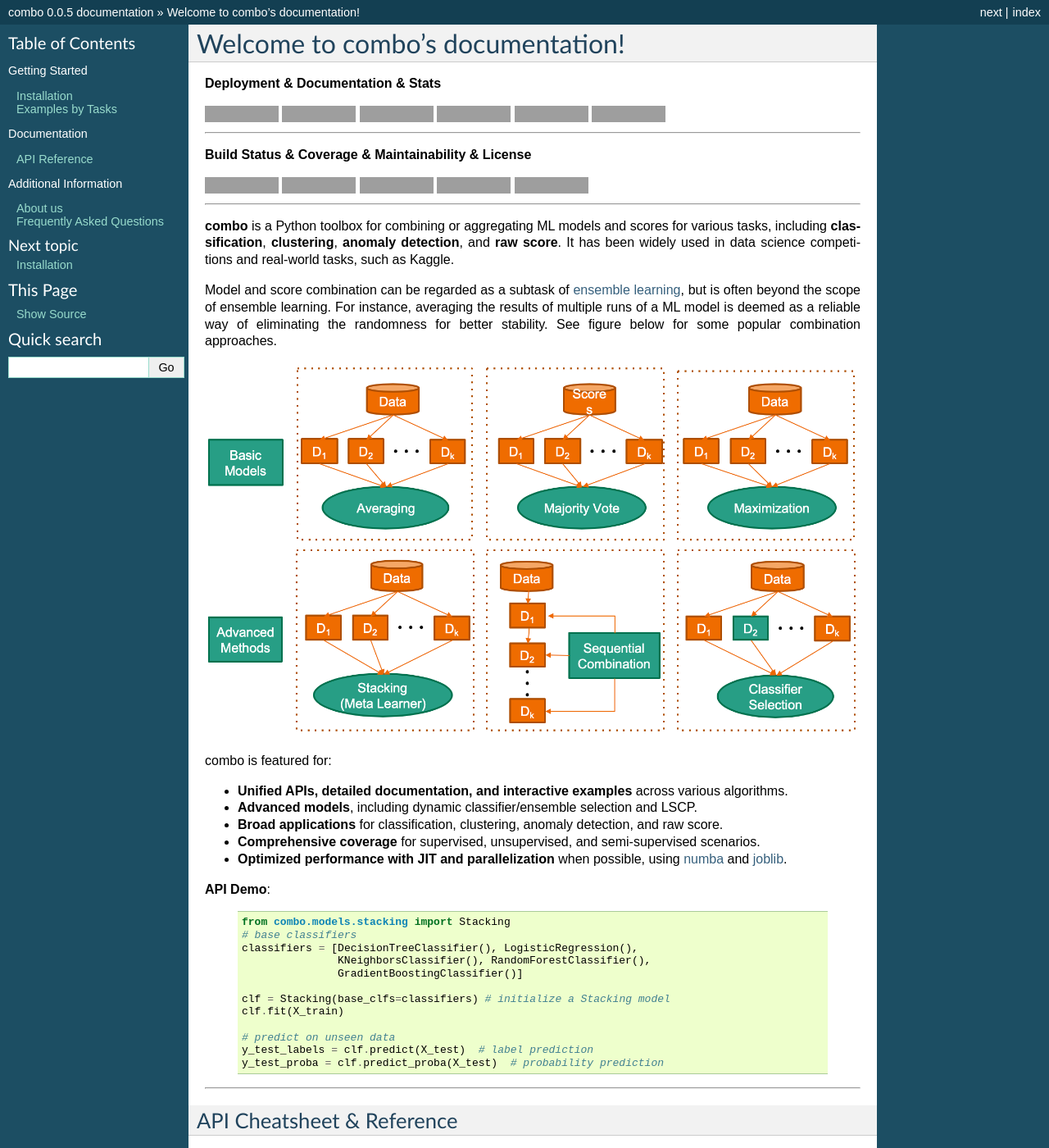
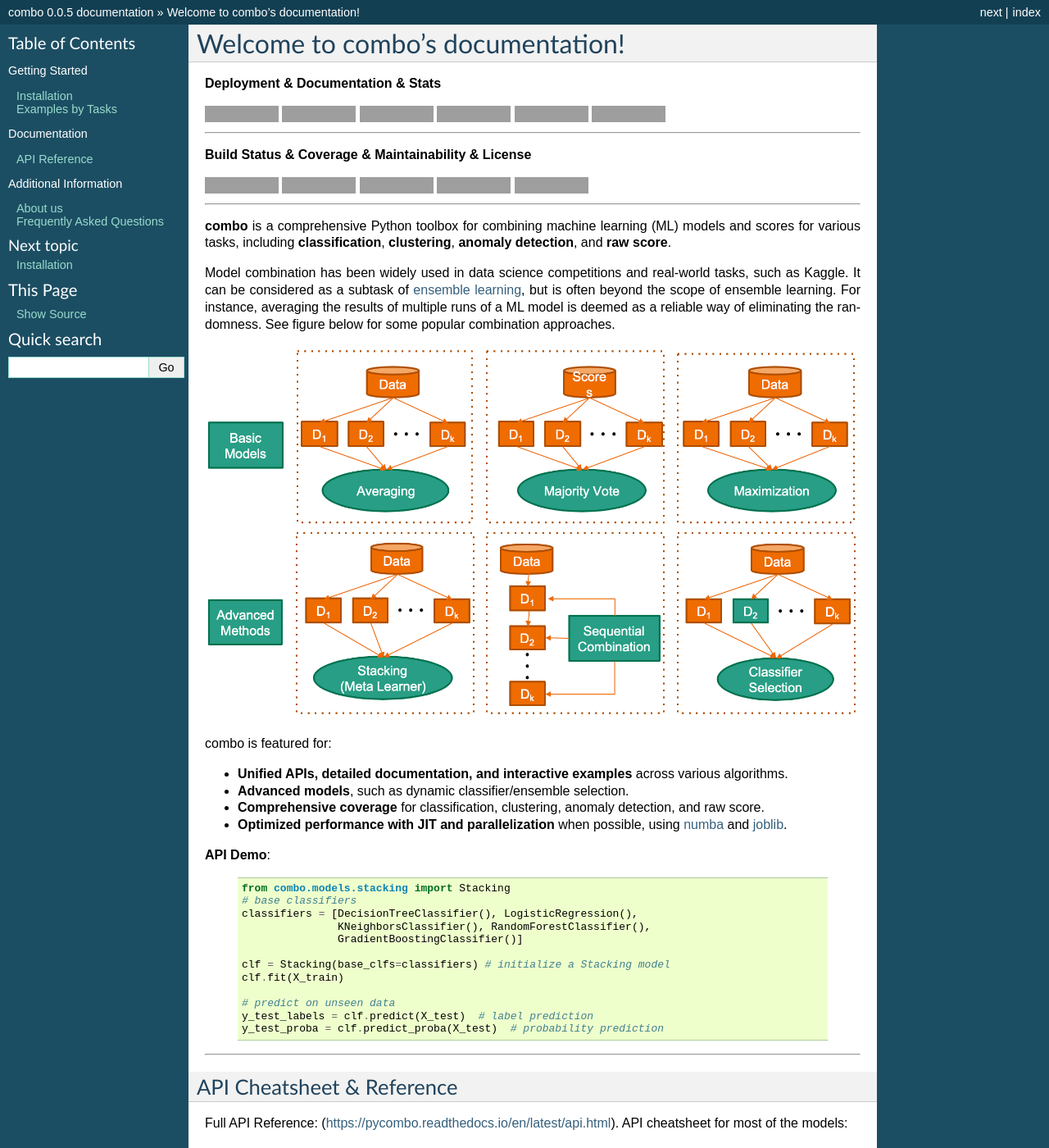
Before and after one commit to yzhao062/combo, a Sphinx documentation site: the page built from docs/index.rst, in a window 1280 px wide and 1400 px high, cut to the strip 0-1400 px from the top of the window. Shown: the whole strip at 82% size. Built offline with Sphinx 7.4.7, drawn with Linux system fonts in a browser that asks for light colours; formulas are drawn with MathJax 3; cross-references to code outside the pages are shown as plain code; grey boxes are pictures that could not be loaded.

```diff
--- a/CHANGES.txt
+++ b/CHANGES.txt
@@ -10,3 +10,4 @@
 v<0.0.5>, <07/27/2019> -- Add median combination and score_to_proba function.
 v<0.0.5>, <07/28/2019> -- Add Stacking (meta ensembling).
 v<0.0.6>, <07/29/2019> -- Enable Appveyor integration.
+v<0.0.6>, <07/29/2019> -- Update requirements file.
--- a/docs/example.rst
+++ b/docs/example.rst
@@ -128,7 +128,7 @@
 
        from combo.models.stacking import Stacking
 
-       clf = Stacking(base_clfs=classifiers, n_folds=4, shuffle_data=False,
+       clf = Stacking(base_estimators=classifiers, n_folds=4, shuffle_data=False,
                    keep_original=True, use_proba=False, random_state=random_state)
 
        clf.fit(X_train, y_train)
--- a/docs/index.rst
+++ b/docs/index.rst
@@ -73,16 +73,16 @@
 -----
 
 
-**combo** is a Python toolbox for combining or aggregating ML models and
-scores for various tasks, including **classification**, **clustering**,
-**anomaly detection**, and **raw score**. It has been widely used in data
-science competitions and real-world tasks, such as Kaggle.
+**combo** is a comprehensive Python toolbox for combining machine
+learning (ML) models and scores for various tasks, including **classification**,
+**clustering**, **anomaly detection**, and **raw score**.
 
-Model and score combination can be regarded as a subtask of
+Model combination has been widely used in data science competitions and
+real-world tasks, such as Kaggle. It can be considered as a subtask of
 `ensemble learning <https://en.wikipedia.org/wiki/Ensemble_learning>`_,
 but is often beyond the scope of ensemble learning. For instance,
 averaging the results of multiple runs of a ML model is deemed as
-a reliable way of eliminating the randomness for better stability. See
+a reliable way of eliminating the randomness. See
 figure below for some popular combination approaches.
 
 .. image:: https://raw.githubusercontent.com/yzhao062/combo/master/docs/figs/framework_demo.png
@@ -93,9 +93,8 @@
 combo is featured for:
 
 * **Unified APIs, detailed documentation, and interactive examples** across various algorithms.
-* **Advanced models**, including dynamic classifier/ensemble selection and LSCP.
-* **Broad applications** for classification, clustering, anomaly detection, and raw score.
-* **Comprehensive coverage** for supervised, unsupervised, and semi-supervised scenarios.
+* **Advanced models**, such as dynamic classifier/ensemble selection.
+* **Comprehensive coverage** for classification, clustering, anomaly detection, and raw score.
 * **Optimized performance with JIT and parallelization** when possible, using `numba <https://github.com/numba/numba>`_ and `joblib <https://github.com/joblib/joblib>`_.
 
 
```
Also changed, not shown: README.rst (+10 -11 lines), 2 other files.
